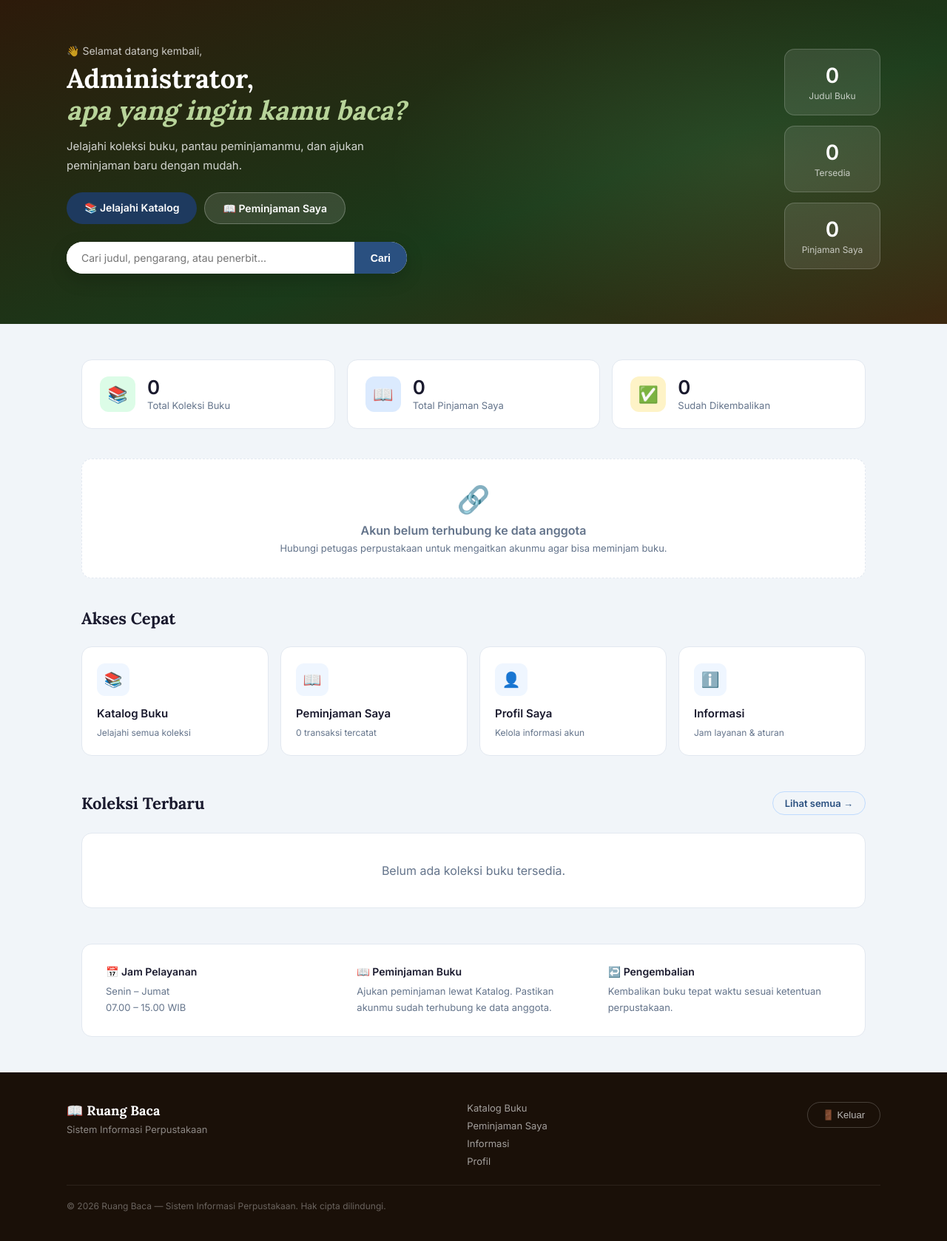
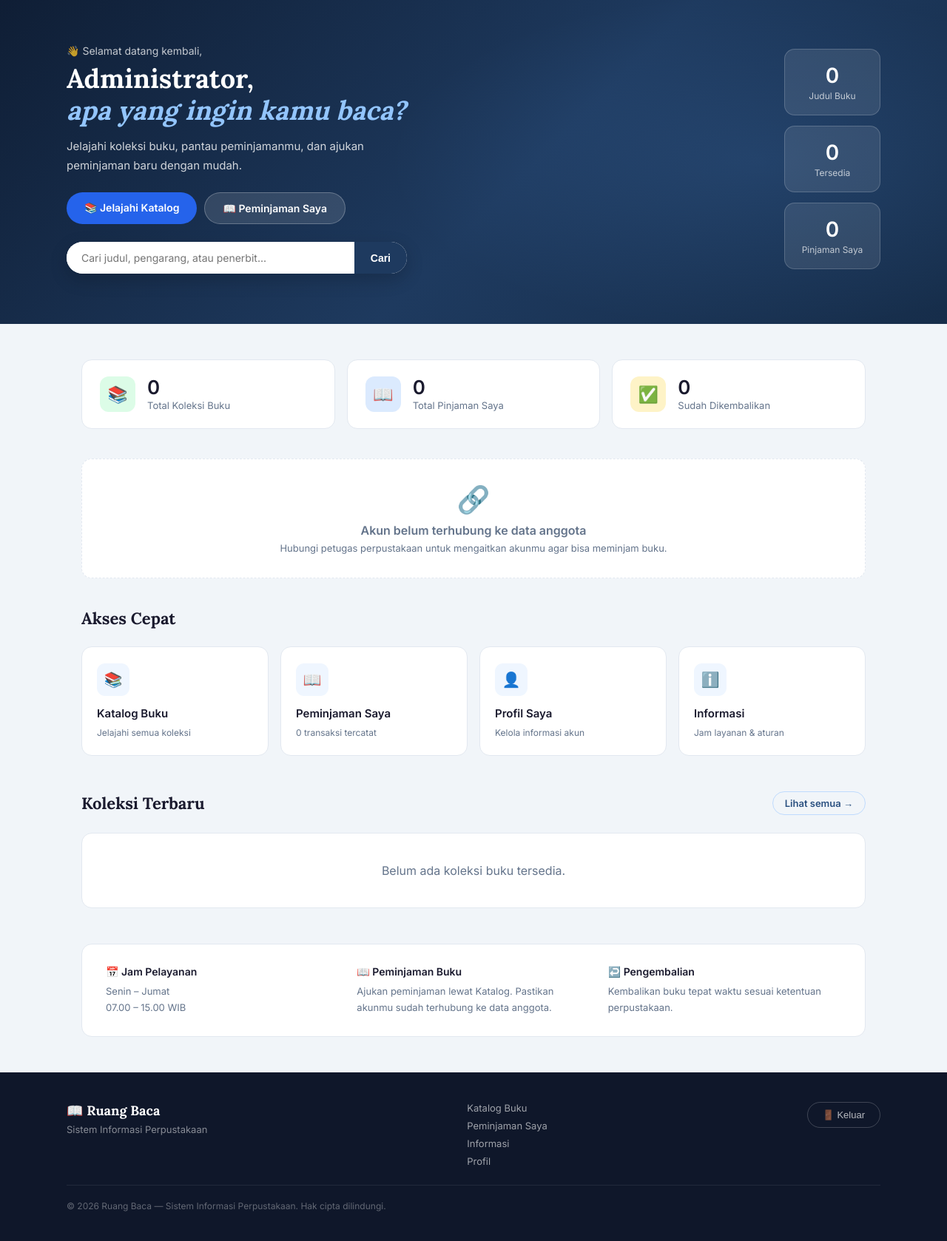
Before and after one commit to ivannaone/perpustakaan, a Laravel app: page /user/dashboard in a window 1280 px wide. Shown: the part 64-1742 px from the top of the page at 74% size. Run offline with Laravel 12, Linux system fonts and the light colour scheme; a user stored in the database is signed in; data comes from the database, SQL or seed files in the repository; data that the repository does not hold is empty.

Commit message:
Perbaiki tema dashboard user ke navy/biru — hilangkan sisa hijau dan cokelat

```diff
--- a/resources/views/dashboard/user.blade.php
+++ b/resources/views/dashboard/user.blade.php
@@ -46,17 +46,17 @@ a{text-decoration:none;color:inherit;}
 .drawer-logout{margin-top:auto;}
 .drawer-logout button{width:100%;padding:11px;border-radius:var(--radius-md);background:none;border:1.5px solid var(--border);color:var(--text-muted);font-size:14px;cursor:pointer;}
 
-.hero{background:linear-gradient(160deg,#2d1a0a 0%,#1a3a1a 60%,#3d2810 100%);padding:60px 5% 68px;color:white;position:relative;overflow:hidden;}
-.hero::before{content:'';position:absolute;inset:0;background:radial-gradient(ellipse 60% 80% at 80% 50%,rgba(138,171,112,.15) 0%,transparent 65%);}
+.hero{background:linear-gradient(135deg,#0f1e35 0%,#1e3a5f 55%,#162d4a 100%);padding:60px 5% 68px;color:white;position:relative;overflow:hidden;}
+.hero::before{content:'';position:absolute;inset:0;background:radial-gradient(ellipse 60% 80% at 80% 50%,rgba(96,165,250,.12) 0%,transparent 65%);}
 .hero-inner{max-width:1100px;margin:auto;position:relative;z-index:1;display:grid;grid-template-columns:1fr auto;gap:40px;align-items:center;}
 .hero-left{}
 .hero-greeting{font-size:14px;opacity:.75;margin-bottom:8px;}
 .hero h1{font-family:'Lora',serif;font-size:36px;font-weight:700;line-height:1.2;margin-bottom:14px;}
-.hero h1 em{font-style:italic;color:#b8d49a;}
+.hero h1 em{font-style:italic;color:#93c5fd;}
 .hero p{font-size:15px;line-height:1.7;opacity:.8;margin-bottom:24px;max-width:460px;}
 .hero-actions{display:flex;gap:10px;flex-wrap:wrap;}
-.btn-hero-primary{padding:12px 24px;background:#1e3a5f;color:white;border-radius:50px;font-size:14px;font-weight:700;transition:background .2s,transform .15s;}
-.btn-hero-primary:hover{background:#162d4a;transform:translateY(-1px);}
+.btn-hero-primary{padding:12px 24px;background:#2563eb;color:white;border-radius:50px;font-size:14px;font-weight:700;transition:background .2s,transform .15s;}
+.btn-hero-primary:hover{background:#1d4ed8;transform:translateY(-1px);}
 .btn-hero-secondary{padding:12px 24px;background:rgba(255,255,255,.12);color:white;border:1.5px solid rgba(255,255,255,.25);border-radius:50px;font-size:14px;font-weight:600;transition:background .2s;}
 .btn-hero-secondary:hover{background:rgba(255,255,255,.2);}
 .hero-stats{display:flex;flex-direction:column;gap:14px;flex-shrink:0;}
@@ -65,8 +65,8 @@ a{text-decoration:none;color:inherit;}
 .hero-stat span{font-size:12px;opacity:.7;margin-top:3px;display:block;}
 .hero-search{margin-top:24px;display:flex;gap:0;max-width:460px;background:white;border-radius:50px;overflow:hidden;box-shadow:0 8px 24px rgba(0,0,0,.18);}
 .hero-search input{flex:1;padding:13px 20px;border:none;outline:none;font-family:'Inter',sans-serif;font-size:14px;color:var(--text-main);}
-.hero-search button{padding:0 22px;background:var(--sage-500);color:white;border:none;cursor:pointer;font-weight:600;font-size:14px;transition:background .2s;}
-.hero-search button:hover{background:var(--sage-600);}
+.hero-search button{padding:0 22px;background:#1e3a5f;color:white;border:none;cursor:pointer;font-weight:600;font-size:14px;transition:background .2s;}
+.hero-search button:hover{background:#162d4a;}
 
 .container{max-width:1100px;margin:auto;padding:0 20px;}
 .section{padding:48px 0;}
@@ -89,7 +89,7 @@ a{text-decoration:none;color:inherit;}
 .loan-list{display:flex;flex-direction:column;gap:12px;}
 .loan-item{background:white;border:1.5px solid var(--border);border-radius:var(--radius-lg);padding:18px 20px;display:flex;align-items:center;gap:16px;transition:box-shadow .2s;}
 .loan-item:hover{box-shadow:var(--shadow-card);}
-.loan-cover{width:48px;height:62px;background:var(--cream-100);border-radius:8px;display:flex;align-items:center;justify-content:center;font-size:24px;border:1px solid var(--border);flex-shrink:0;}
+.loan-cover{width:48px;height:62px;background:#eff6ff;border-radius:8px;display:flex;align-items:center;justify-content:center;font-size:24px;border:1px solid var(--border);flex-shrink:0;}
 .loan-info{flex:1;min-width:0;}
 .loan-title{font-family:'Lora',serif;font-size:15px;font-weight:600;white-space:nowrap;overflow:hidden;text-overflow:ellipsis;margin-bottom:4px;}
 .loan-meta{font-size:12px;color:var(--text-muted);}
@@ -119,7 +119,7 @@ a{text-decoration:none;color:inherit;}
 .info-item strong{display:flex;align-items:center;gap:8px;font-size:14px;margin-bottom:8px;}
 .info-item p{font-size:13px;color:var(--text-muted);line-height:1.65;}
 
-footer{background:#1a1008;color:white;padding:40px 5%;}
+footer{background:#0f172a;color:white;padding:40px 5%;}
 .footer-inner{max-width:1100px;margin:auto;display:flex;justify-content:space-between;align-items:flex-start;gap:32px;}
 .footer-brand strong{font-family:'Lora',serif;font-size:18px;display:flex;align-items:center;gap:8px;}
 .footer-brand p{font-size:13px;color:rgba(255,255,255,.5);margin-top:6px;}
```
